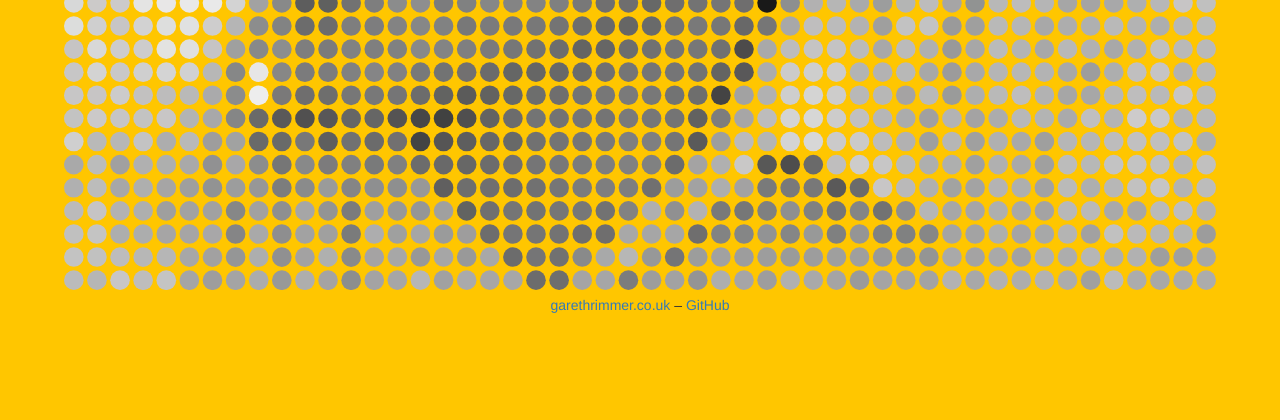
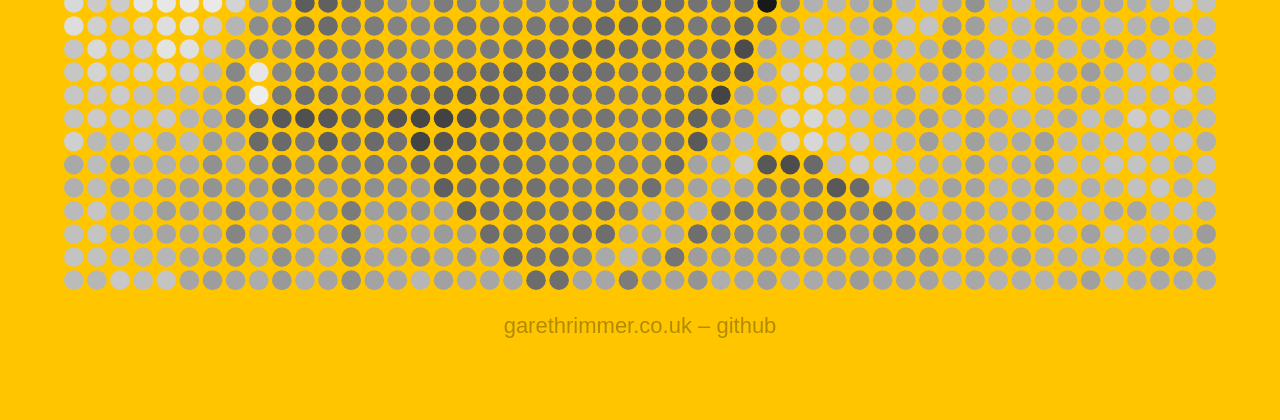
Before and after one commit to garethrimmer/svgme, a PHP site: page / in a window 1280 px wide. Shown: the part 926-1346 px from the top of the page. Before the commit the page ends 1239 px from the top, so only its background shows below. Run offline with PHP 8.4, Linux system fonts and the light colour scheme; some libraries are stand-ins or nearby versions.

Commit message:
Typekit font added
Eurostile.

```diff
--- a/index.php
+++ b/index.php
@@ -14,6 +14,9 @@
 	<meta property="og:description" content="Quick and dirty svg animation experiment" />
 	<!-- /OG Meta-->
 
+<script src="https://use.typekit.net/ijd4pmj.js"></script>
+<script>try{Typekit.load({ async: true });}catch(e){}</script>
+
 <!-- Latest compiled and minified CSS -->
 <link rel="stylesheet" href="https://maxcdn.bootstrapcdn.com/bootstrap/3.3.6/css/bootstrap.min.css">
   <link rel="stylesheet" href="styles/css/styles.css">
@@ -22,8 +25,6 @@
   <![endif]-->
 </head>
 <body>
-
-	<?php// include("includes/test-02.svg"); ?>
 
 	<?php include("includes/gsvg.svg"); ?>
 
--- a/styles/css/styles.css
+++ b/styles/css/styles.css
@@ -3,7 +3,17 @@ body {
   background-color: #FFC600;
   text-align: center; }
 
-path[class*="cls-1"] {
-  border: 1px solid red; }
+p {
+  font-family: "eurostile-extended", sans-serif;
+  font-weight: regular;
+  font-size: 22px;
+  margin: 15px 0;
+  color: rgba(0, 0, 0, 0.3);
+  text-transform: lowercase; }
+  p a {
+    color: rgba(0, 0, 0, 0.3); }
+    p a:hover {
+      color: rgba(0, 0, 0, 0.5);
+      text-decoration: none; }
 
 /*# sourceMappingURL=styles.css.map */
--- a/styles/sass/styles.sass
+++ b/styles/sass/styles.sass
@@ -3,6 +3,15 @@ body
 	background-color: #FFC600
 	text-align: center
 
-
-path[class*="cls-1"]
-	border: 1px solid red
+p
+	font-family: "eurostile-extended",sans-serif
+	font-weight: regular
+	font-size: 22px
+	margin: 15px 0
+	color: rgba(0,0,0,0.3)
+	text-transform: lowercase
+	a
+		color: rgba(0,0,0,0.3)
+		&:hover
+			color: rgba(0,0,0,0.5)
+			text-decoration: none
```
Also changed, not shown: 1 other file.
